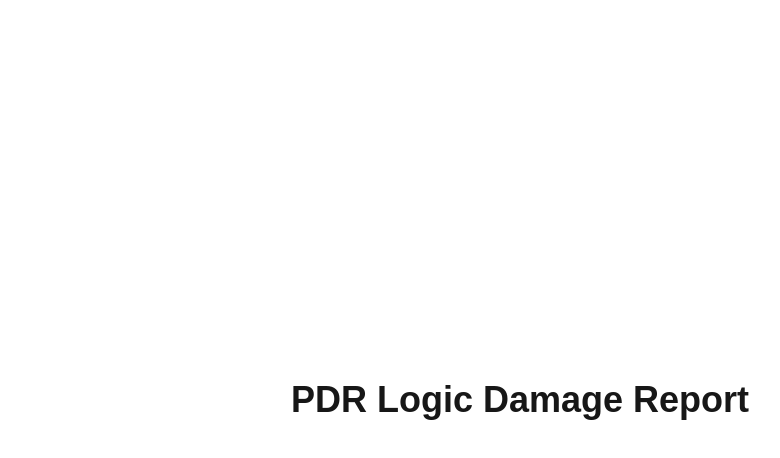
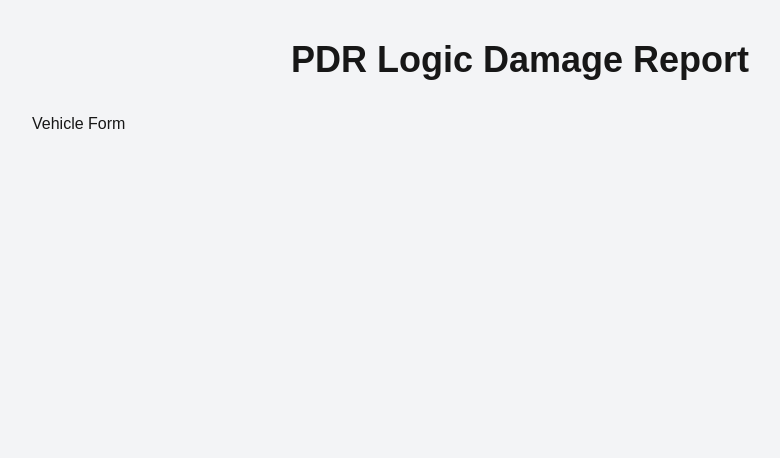
Before and after one commit to haroonfayyaz/vehicle-dashboard, a Next.js app: page / in a window 1280 px wide. Shown: the top 458 px of the page, without its empty margins (120-900 px from the left). Built offline with nearby package versions, Linux system fonts and the light colour scheme.

Commit message:
chore: setup project structure and types

```diff
--- a/app/page.tsx
+++ b/app/page.tsx
@@ -1,7 +1,13 @@
+import VehicleForm from "@/components/VehicleForm"
+
 export default function Home() {
   return (
-    <main className="min-h-screen flex items-center justify-center">
-      <h1 className="text-4xl font-bold">PDR Logic Damage Report</h1>
+    <main className="min-h-screen bg-gray-100 py-10">
+      <div className="mx-auto max-w-5xl px-6">
+        <h1 className="mb-8 text-4xl font-bold text-center">PDR Logic Damage Report</h1>
+
+        <VehicleForm />
+      </div>
     </main>
   )
 }
--- /dev/null
+++ b/components/PanelCard.tsx
@@ -0,0 +1,3 @@
+export default function PanelCard() {
+  return <div>Panel Card</div>
+}
--- /dev/null
+++ b/components/ReportSummary.tsx
@@ -0,0 +1,3 @@
+export default function ReportSummary() {
+  return <div>Report Summary</div>
+}
--- /dev/null
+++ b/components/VehicleForm.tsx
@@ -0,0 +1,3 @@
+export default function VehicleForm() {
+  return <div>Vehicle Form</div>
+}
--- /dev/null
+++ b/constants/panels.ts
@@ -0,0 +1,17 @@
+export const PANEL_OPTIONS = [
+  "Hood",
+  "Roof",
+  "Left Front Door",
+  "Right Front Door",
+  "Left Rear Door",
+  "Right Rear Door",
+  "Trunk / Deck Lid",
+  "Left Quarter Panel",
+  "Right Quarter Panel",
+  "Left Fender",
+  "Right Fender"
+] as const
+
+export const DENT_SIZES = ["Small", "Medium", "Large", "Oversized"] as const
+
+export const SEVERITIES = ["Light", "Moderate", "Heavy"] as const
```
Also changed, not shown: types/damage.ts (added, +24 -0 lines).
